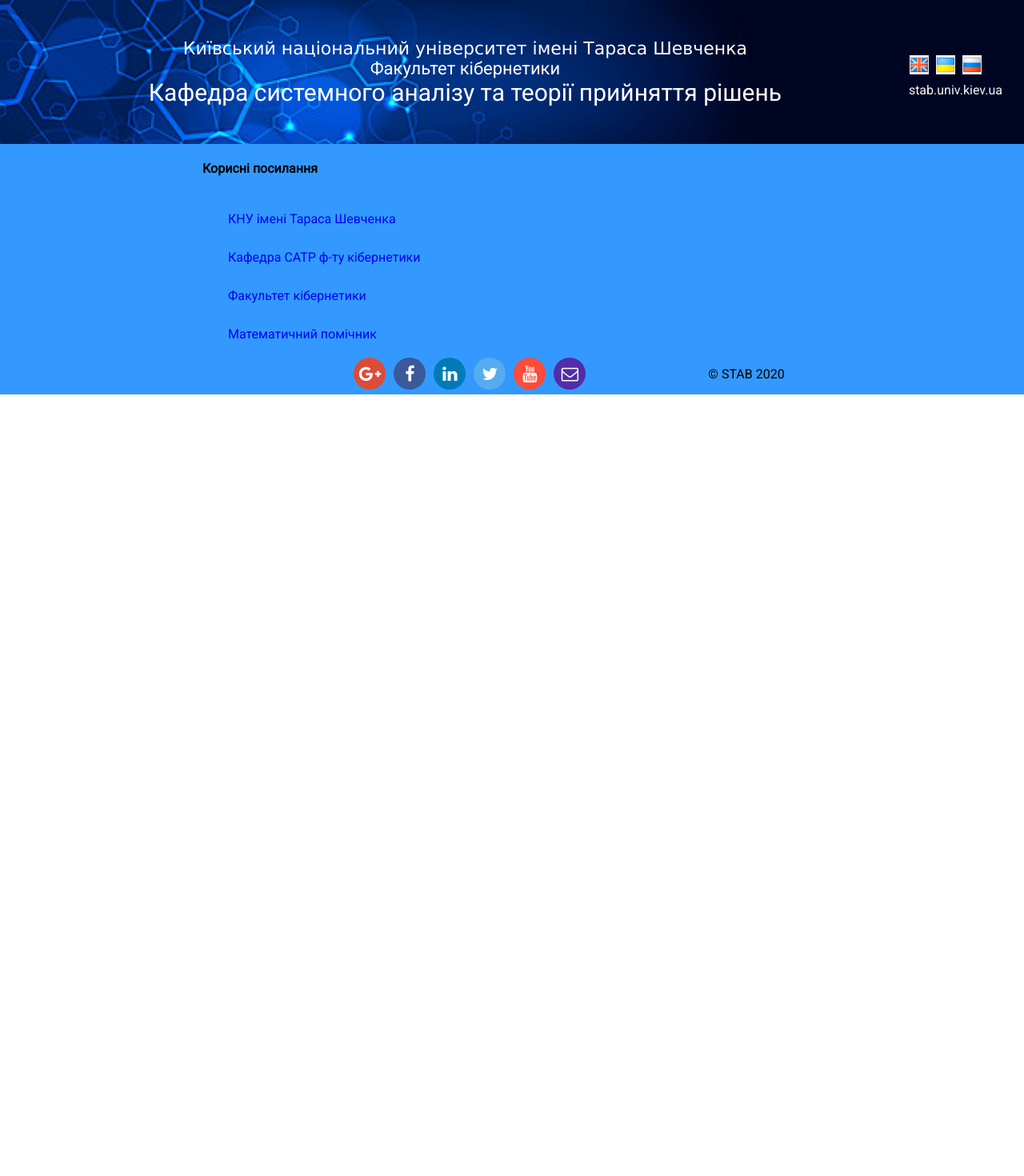
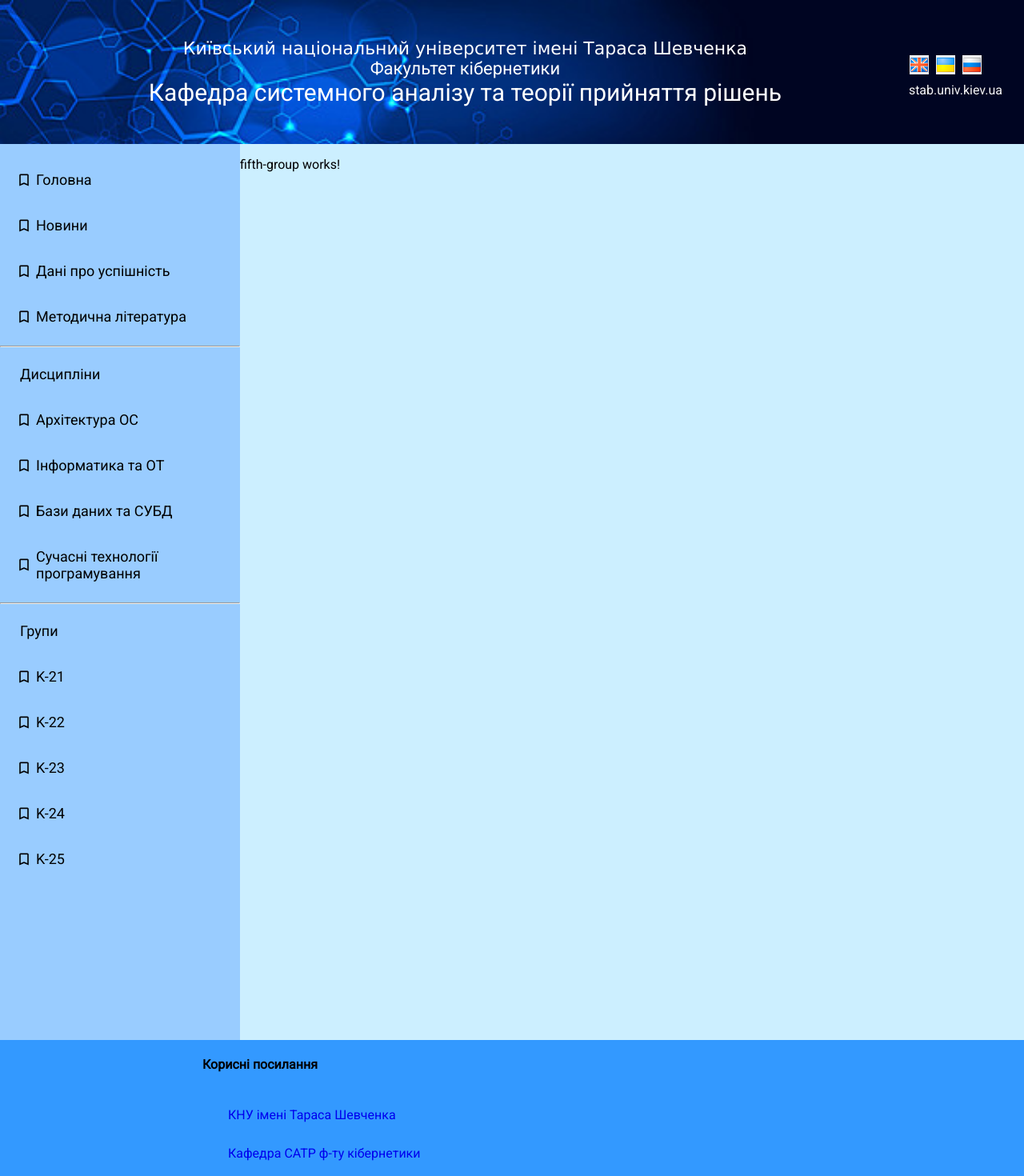
Before and after one commit to Dunridge/stab-univ, an Angular app: page /k-25 in a window 1280 px wide. Before the commit this address led to /. Shown: the top 1470 px of the page at 80% size. Before the commit the page ends 800 px from the top, so only its background shows below. Built offline with nearby package versions, Linux system fonts and the light colour scheme.

Commit message:
added the k-25 group to routing

```diff
--- a/src/app/app-routing.module.ts
+++ b/src/app/app-routing.module.ts
@@ -14,6 +14,7 @@ import {FirstGroupComponent} from './body/groups/first-group/first-group.compone
 import {SecondGroupComponent} from './body/groups/second-group/second-group.component';
 import {ThirdGroupComponent} from './body/groups/third-group/third-group.component';
 import {FourthGroupComponent} from './body/groups/fourth-group/fourth-group.component';
+import {FifthGroupComponent} from './body/groups/fifth-group/fifth-group.component';
 
 
 const routes: Routes = [
@@ -67,6 +68,10 @@ const routes: Routes = [
       {
         path: 'k-24',
         component: FourthGroupComponent
+      },
+      {
+        path: 'k-25',
+        component: FifthGroupComponent
       }
     ]
   }
--- a/src/app/app.module.ts
+++ b/src/app/app.module.ts
@@ -25,6 +25,7 @@ import { FirstGroupComponent } from './body/groups/first-group/first-group.compo
 import { SecondGroupComponent } from './body/groups/second-group/second-group.component';
 import { ThirdGroupComponent } from './body/groups/third-group/third-group.component';
 import { FourthGroupComponent } from './body/groups/fourth-group/fourth-group.component';
+import { FifthGroupComponent } from './body/groups/fifth-group/fifth-group.component';
 
 
 @NgModule({
@@ -45,7 +46,8 @@ import { FourthGroupComponent } from './body/groups/fourth-group/fourth-group.co
     FirstGroupComponent,
     SecondGroupComponent,
     ThirdGroupComponent,
-    FourthGroupComponent
+    FourthGroupComponent,
+    FifthGroupComponent
   ],
   imports: [
     BrowserModule,
--- a/src/app/body/dashboard/dashboard.component.css
+++ b/src/app/body/dashboard/dashboard.component.css
@@ -1,5 +1,6 @@
 
 .page-container {
+  min-height: 120%;
   height: 140%;
   background: #ccefff;
   display: flex;
--- a/src/app/body/dashboard/dashboard.component.html
+++ b/src/app/body/dashboard/dashboard.component.html
@@ -53,6 +53,10 @@
         <i class="material-icons">bookmark_border</i>
         <p>K-24</p>
       </a>
+      <a routerLink="/k-25" class="list-item">
+        <i class="material-icons">bookmark_border</i>
+        <p>K-25</p>
+      </a>
     </div>
   </div>
 
--- /dev/null
+++ b/src/app/body/groups/fifth-group/fifth-group.component.html
@@ -0,0 +1 @@
+<p>fifth-group works!</p>
--- /dev/null
+++ b/src/app/body/groups/fifth-group/fifth-group.component.ts
@@ -0,0 +1,15 @@
+import { Component, OnInit } from '@angular/core';
+
+@Component({
+  selector: 'app-fifth-group',
+  templateUrl: './fifth-group.component.html',
+  styleUrls: ['./fifth-group.component.css']
+})
+export class FifthGroupComponent implements OnInit {
+
+  constructor() { }
+
+  ngOnInit(): void {
+  }
+
+}
```
Also changed, not shown: src/app/body/groups/fifth-group/fifth-group.component.css (added), 1 other file (tests, documents, lock files or other folders).
